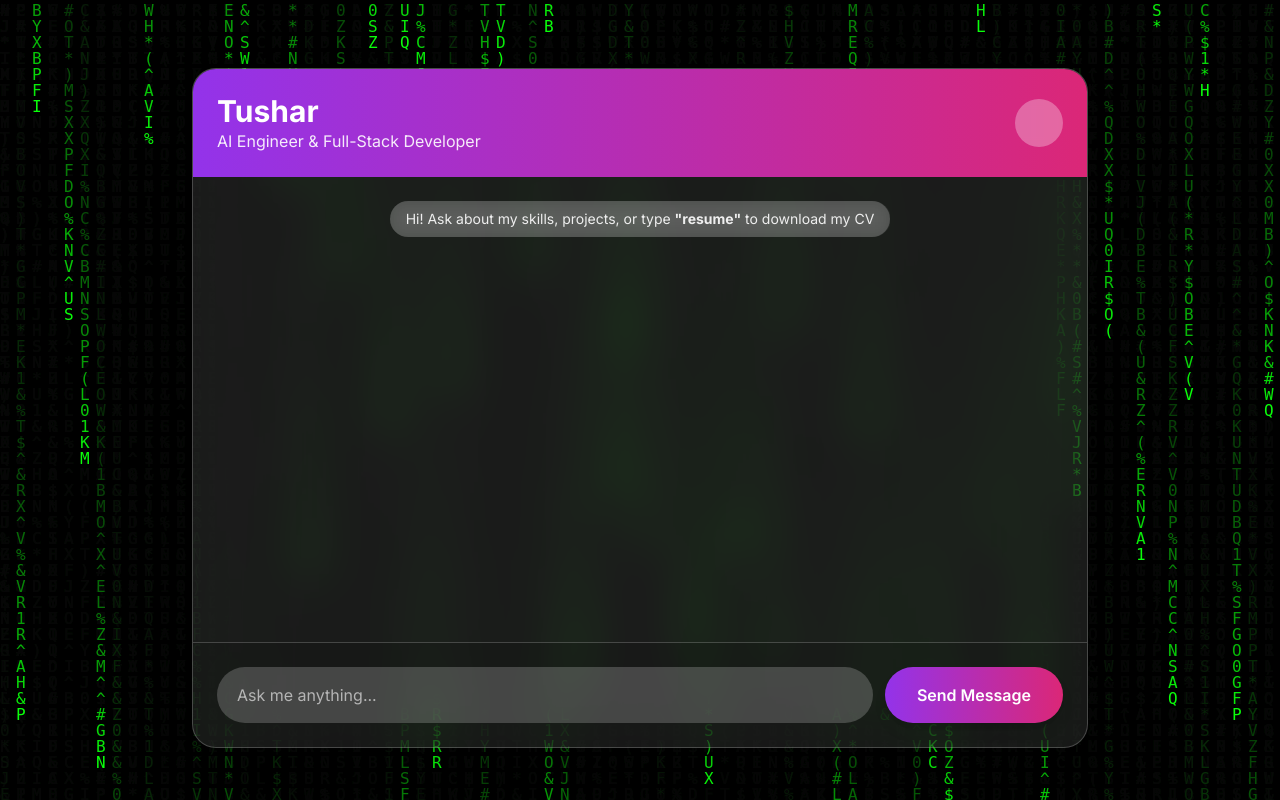
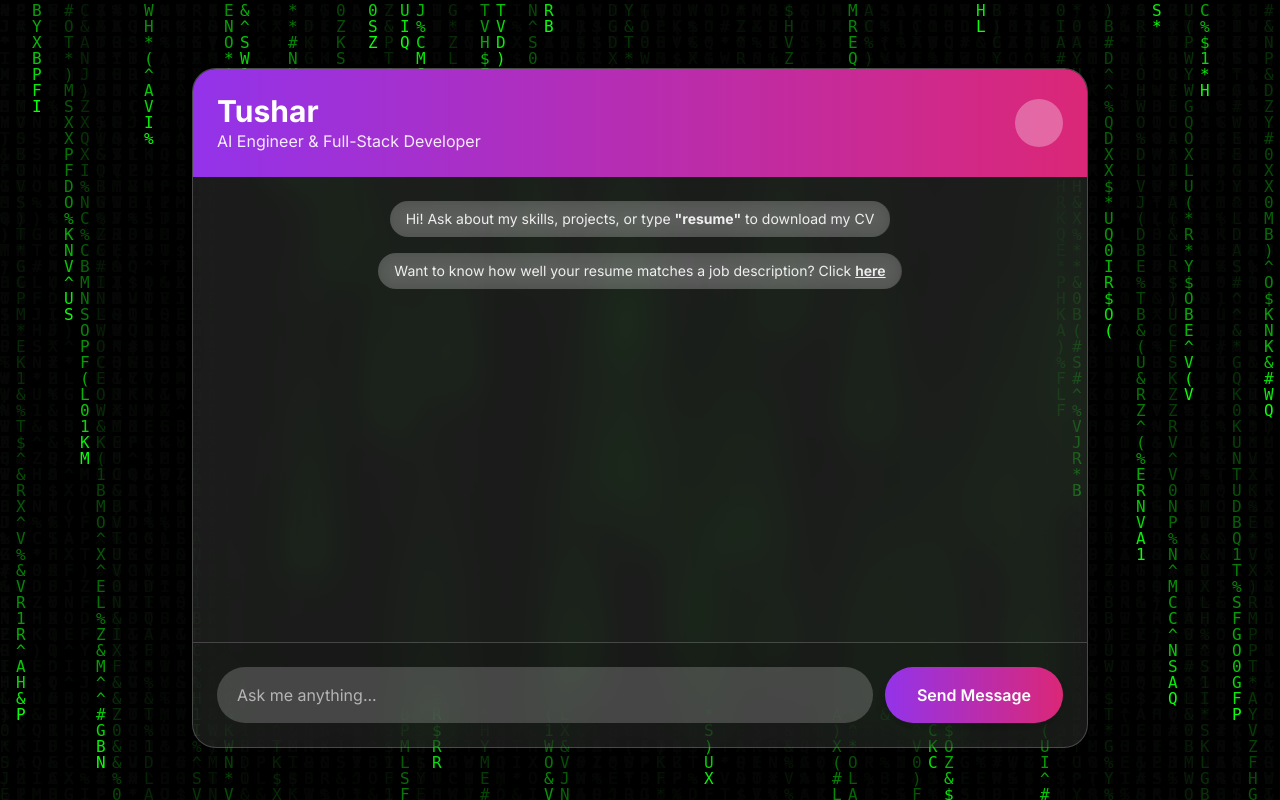
Before and after one commit to tushar6611/tushar_portfolio_chatbot, a FastAPI app: page /chatpage in a window 1280 px wide. Run offline with FastAPI, Linux system fonts and the light colour scheme; some libraries are stand-ins or nearby versions.

Commit message:
Added scoring based feature for resume

```diff
--- a/main.py
+++ b/main.py
@@ -17,11 +17,20 @@ from fastapi.staticfiles import StaticFiles
 from fastapi.templating import Jinja2Templates
 from common.db import SessionLocal, init_db, ChatUser, ChatMessage
 import os
+from fastapi import UploadFile, File
+import PyPDF2
+import io
+import json
+from fastapi import APIRouter, UploadFile, File, Form
+import pdfplumber
+import re
+import spacy
+from sentence_transformers import SentenceTransformer, util
 
 init_db()
-# -------------------
-# FastAPI setup
-# -------------------
+nlp = spacy.load("en_core_web_sm")
+model = SentenceTransformer("all-MiniLM-L6-v2")
+
 app = FastAPI()
 app.mount("/static", StaticFiles(directory="static", html=True), name="static")
 templates = Jinja2Templates(directory="templates")
@@ -199,3 +208,114 @@ async def chat(message: str = Form(...), username: str = Form(...)):
         return {"response": response_text}
     finally:
         db.close()
+
+def extract_text_from_pdf(file_bytes):
+    with pdfplumber.open(io.BytesIO(file_bytes)) as pdf:
+        text = ""
+        for page in pdf.pages:
+            extracted = page.extract_text()
+            if extracted:
+                text += extracted + "\n"
+    return text
+
+
+def clean_words(text):
+    return re.findall(r"\b[a-zA-Z0-9+#.]+\b", text.lower())
+
+
+def extract_skills(text):
+    doc = nlp(text)
+    print("Extracting skills from text...",doc)
+    skills = [token.text.lower() for token in doc if token.pos_ in ["NOUN", "PROPN"]]
+    print("Raw skills extracted:", skills)
+    return list(set(skills))
+
+
+# ------------------------------
+# Scoring Algorithms
+# ------------------------------
+
+def keyword_score(resume_text, jd_text):
+    resume_words = set(clean_words(resume_text))
+    jd_words = clean_words(jd_text)
+
+    matches = [w for w in jd_words if w in resume_words]
+    missing = list(set(jd_words) - resume_words)
+
+    score = (len(matches) / len(jd_words)) * 100 if jd_words else 0
+    return round(score, 2), missing
+
+
+def semantic_score(resume_text, jd_text):
+    try:
+        emb_resume = model.encode(resume_text[:2000], convert_to_tensor=True)
+        emb_jd = model.encode(jd_text[:2000], convert_to_tensor=True)
+
+        similarity = util.cos_sim(emb_resume, emb_jd).item()
+        return round(similarity * 100, 2)
+    except Exception as e:
+        print("Semantic error:", e)
+        return 50.0
+
+
+def skill_score(resume_text, jd_text):
+    resume_skills = extract_skills(resume_text)
+    jd_skills = extract_skills(jd_text)
+
+    matches = [s for s in jd_skills if s in resume_skills]
+    missing = list(set(jd_skills) - set(resume_skills))
+
+    if len(jd_skills) == 0:
+        return 0, [], []
+
+    score = len(matches) / len(jd_skills) * 100
+    return round(score, 2), matches, missing
+
+
+def experience_score(resume_text, jd_text):
+    resume_years = re.findall(r"(\d+)\+?\s*years", resume_text.lower())
+    jd_years = re.findall(r"(\d+)\+?\s*years", jd_text.lower())
+
+    if not resume_years or not jd_years:
+        return 50  # neutral score
+
+    resume_exp = max(map(int, resume_years))
+    required_exp = max(map(int, jd_years))
+
+    score = min(100, (resume_exp / required_exp) * 100)
+    return round(score, 2)
+
+@app.post("/resume-score")
+async def resume_score_api(
+    resume: UploadFile = File(...),
+    job_description: str = Form(...)
+):
+    # Extract text from uploaded PDF
+    resume_bytes = await resume.read()
+    resume_text = extract_text_from_pdf(resume_bytes)
+
+    # Compute all scores
+    k_score, missing_keywords = keyword_score(resume_text, job_description)
+    s_score = semantic_score(resume_text, job_description)
+    skillscore, matched_skills, missing_skills = skill_score(resume_text, job_description)
+    exp_score = experience_score(resume_text, job_description)
+
+    # Weighted score
+    final_score = round(
+        k_score * 0.30 +
+        s_score * 0.40 +
+        skillscore * 0.20 +
+        exp_score * 0.10,
+        2
+    )
+
+    return {
+        "final_score": final_score,
+        "keyword_score": k_score,
+        "semantic_score": s_score,
+        "skill_match_score": skillscore,
+        "experience_score": exp_score,
+        "matched_skills": matched_skills,
+        "missing_skills": missing_skills[:20],
+        "missing_keywords": missing_keywords[:20]
+    }
--- a/requirements.txt
+++ b/requirements.txt
@@ -7,3 +7,6 @@ fastapi
 uvicorn[standard]
 jinja2
 python-multipart
+python-multipart PyPDF2
+fastapi uvicorn python-multipart pdfplumber sentence-transformers spacy
+python -m spacy download en_core_web_sm
--- a/templates/index.html
+++ b/templates/index.html
@@ -37,6 +37,7 @@
     <div class="flex-1 flex items-center justify-center p-4 pb-0 relative">
         <div class="w-full max-w-4xl mx-auto">
             <div class="bg-white/10 backdrop-blur-xl rounded-3xl shadow-2xl border border-white/20 overflow-hidden flex flex-col h-[85vh] max-h-screen">
+
                 <!-- Header -->
                 <div class="bg-gradient-to-r from-purple-600 to-pink-600 p-5 sm:p-6 text-white shrink-0">
                     <div class="flex items-center justify-between">
@@ -53,6 +54,14 @@
                     <div class="text-center">
                         <p class="inline-block bg-white/20 text-white/90 px-4 py-2 rounded-full text-sm backdrop-blur">
                             Hi! Ask about my skills, projects, or type <strong>"resume"</strong> to download my CV
+                        </p>
+                    </div>
+
+                    <!-- Resume Score Feature -->
+                    <div class="text-center">
+                        <p class="inline-block bg-white/20 text-white/90 px-4 py-2 rounded-full text-sm backdrop-blur">
+                            Want to know how well your resume matches a job description?
+                            Click <a id="openScoreModal" class="underline font-semibold cursor-pointer">here</a>
                         </p>
                     </div>
                 </div>
@@ -79,6 +88,52 @@
             </div>
         </div>
     </div>
+
+    <!-- Resume Score Modal -->
+  <div id="scoreModal" class="hidden fixed inset-0 bg-black/70 backdrop-blur-sm flex items-center justify-center z-[999]">
+    <div class="bg-white/10 backdrop-blur-xl p-6 rounded-2xl w-full max-w-lg border border-white/20 shadow-xl">
+        <h2 class="text-xl font-bold text-white mb-4">Resume Match Score</h2>
+
+        <label class="text-white text-sm">Upload Resume (PDF)</label>
+        <input id="resumeFile" type="file" accept="application/pdf"
+               class="w-full mt-1 mb-4 text-white/80 bg-white/10 px-3 py-2 rounded-xl">
+
+        <label class="text-white text-sm">Paste Job Description</label>
+        <textarea id="jobDescription" rows="5"
+            class="w-full mt-1 bg-white/10 text-white p-3 rounded-xl"></textarea>
+
+        <button id="analyzeBtn"
+            class="w-full mt-4 py-3 bg-gradient-to-r from-purple-600 to-pink-600 rounded-xl font-semibold text-white">
+            Analyze Score
+        </button>
+
+        <!-- Score Result -->
+        <div id="scoreResult" class="hidden mt-6 p-4 bg-white/20 rounded-xl text-white">
+            <h3 class="font-bold text-lg">Match Score:</h3>
+            <p id="scoreValue" class="text-4xl font-extrabold mt-2 mb-4">--%</p>
+
+            <div>
+                <h4 class="font-semibold">Strengths</h4>
+                <ul id="strengthList" class="list-disc ml-5 text-sm opacity-90"></ul>
+            </div>
+
+            <div class="mt-3">
+                <h4 class="font-semibold">Missing Skills / Weaknesses</h4>
+                <ul id="weaknessList" class="list-disc ml-5 text-sm opacity-90"></ul>
+            </div>
+
+            <div class="mt-3">
+                <h4 class="font-semibold">Suggestions</h4>
+                <ul id="suggestionList" class="list-disc ml-5 text-sm opacity-90"></ul>
+            </div>
+        </div>
+
+        <button id="closeModal"
+            class="w-full mt-4 py-2 bg-white/20 rounded-xl text-white">
+            Close
+        </button>
+    </div>
+</div>
 
     <!-- Matrix Animation -->
     <script>
@@ -113,7 +168,77 @@
         window.addEventListener("resize", setupCanvas);
     </script>
 
-    <!-- Your Chat Logic -->
+    <!-- Resume Score Modal Logic -->
+  <script>
+const modal = document.getElementById("scoreModal");
+const analyzeBtn = document.getElementById("analyzeBtn");
+const scoreResult = document.getElementById("scoreResult");
+const scoreValue = document.getElementById("scoreValue");
+const strengthList = document.getElementById("strengthList");
+const weaknessList = document.getElementById("weaknessList");
+const suggestionList = document.getElementById("suggestionList");
+
+document.getElementById("openScoreModal").onclick = () => modal.classList.remove("hidden");
+document.getElementById("closeModal").onclick = () => modal.classList.add("hidden");
+
+analyzeBtn.onclick = async () => {
+    const resumeFile = document.getElementById("resumeFile").files[0];
+    const jd = document.getElementById("jobDescription").value.trim();
+
+    if (!resumeFile) { alert("Please upload your resume PDF!"); return; }
+    if (!jd) { alert("Please paste the Job Description!"); return; }
+
+    // Reset UI
+    scoreResult.classList.add("hidden");
+    scoreValue.innerText = "--%";
+    strengthList.innerHTML = "";
+    weaknessList.innerHTML = "";
+    suggestionList.innerHTML = "";
+
+    analyzeBtn.innerText = "Analyzing...";
+    analyzeBtn.disabled = true;
+
+    // Prepare form data
+    const formData = new FormData();
+    formData.append("resume", resumeFile);
+    formData.append("job_description", jd);
+
+    try {
+        const response = await fetch("/resume-score", {
+            method: "POST",
+            body: formData
+        });
+
+        const result = await response.json();
+
+        if (result.error) {
+            alert(result.error);
+        } else {
+            scoreValue.innerText = result.score ?? "--";
+
+            (result.strengths || []).forEach(s => {
+                strengthList.innerHTML += `<li>${s}</li>`;
+            });
+            (result.missing_skills || []).forEach(w => {
+                weaknessList.innerHTML += `<li>${w}</li>`;
+            });
+            (result.suggestions || []).forEach(s => {
+                suggestionList.innerHTML += `<li>${s}</li>`;
+            });
+
+            scoreResult.classList.remove("hidden");
+        }
+    } catch (err) {
+        console.error(err);
+        alert("Failed to fetch resume score. Check backend.");
+    } finally {
+        analyzeBtn.innerText = "Analyze Score";
+        analyzeBtn.disabled = false;
+    }
+};
+</script>
+
+    <!-- Chat Logic -->
     <script src="/static/script.js"></script>
 </body>
 </html>
```
